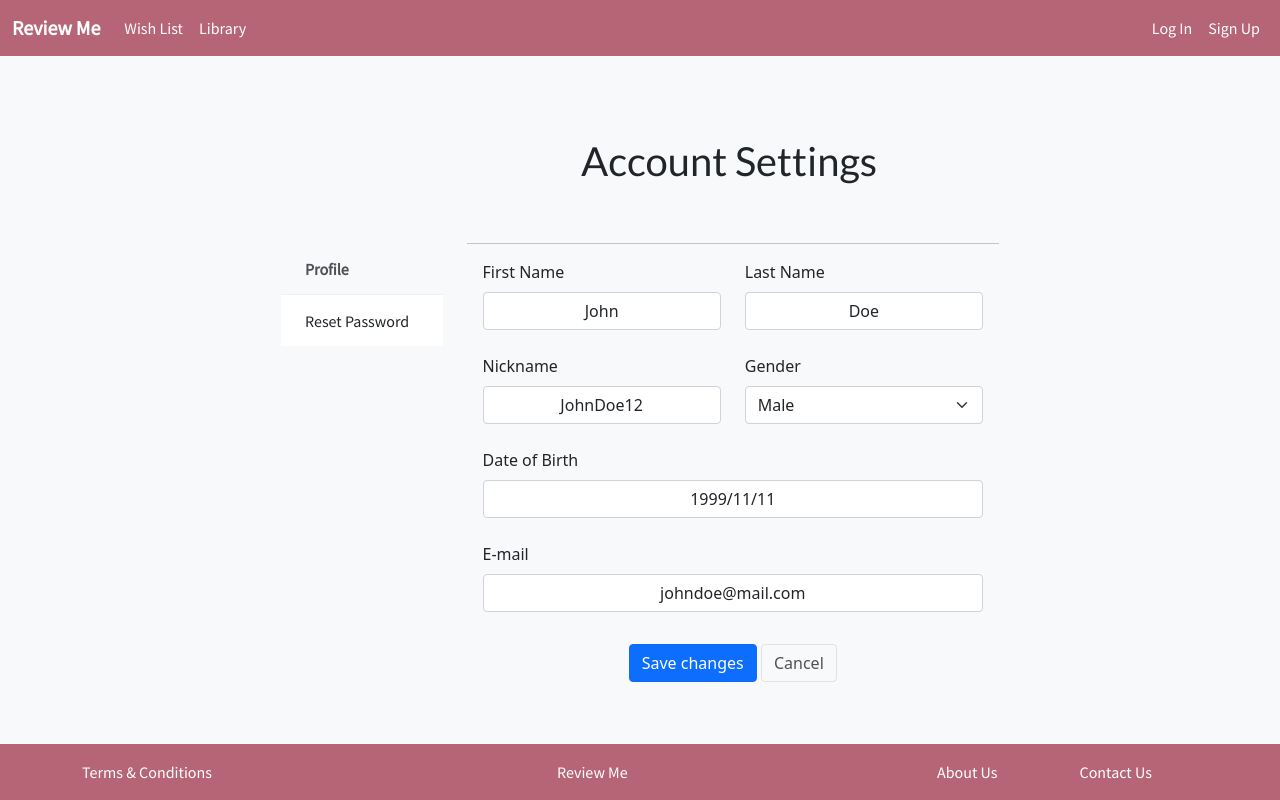
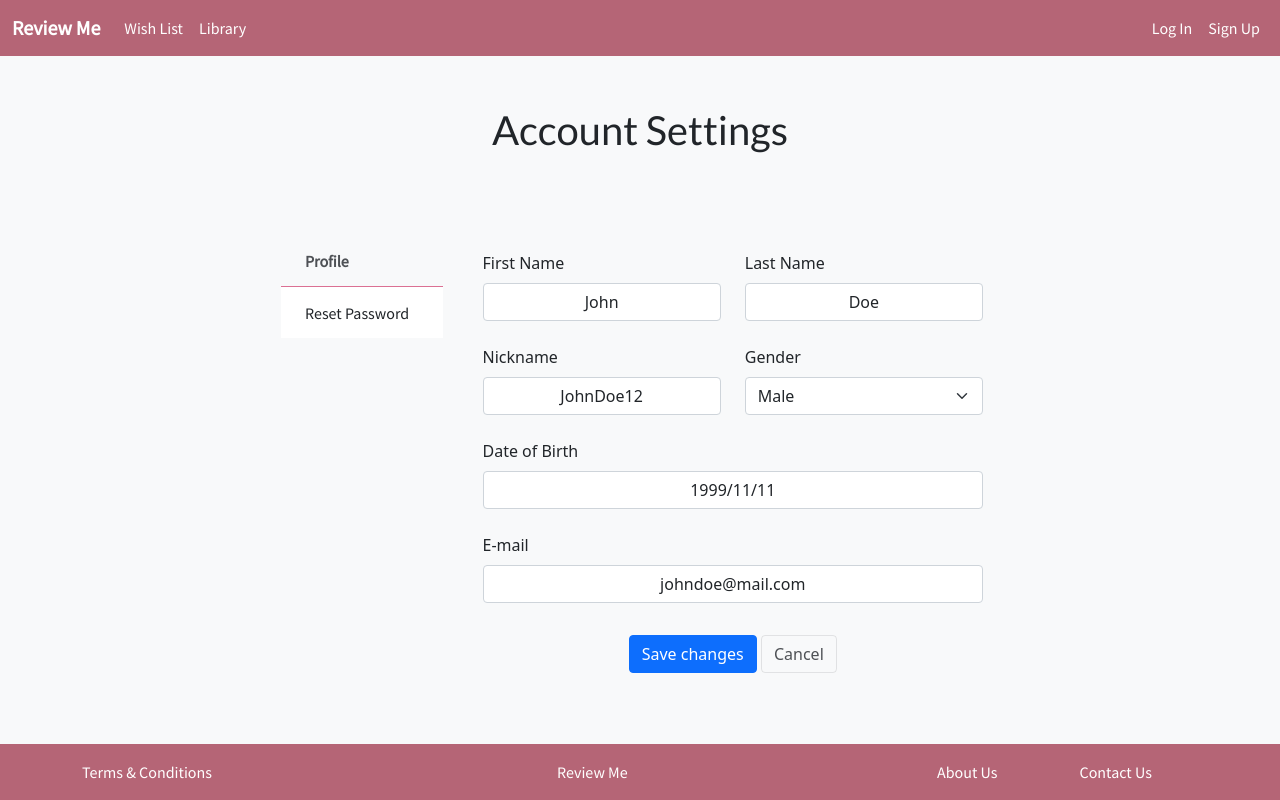
Before and after one commit to hyunjiLeeTech/ReviewMe, a React (Create React App) app in the folder frontend/: page /profile in a window 1280 px wide. Built offline with nearby package versions, Linux system fonts and the light colour scheme.

Commit message:
RVM-32 Updated Profile page

```diff
--- a/frontend/src/components/ProfilePage/Profile.css
+++ b/frontend/src/components/ProfilePage/Profile.css
@@ -10,8 +10,7 @@ body{
 }
 
 .card-title{
-    padding-left: 300px;
-    padding-bottom: 50px;
+    padding-top:50px ;
 }
 
 label.btn {
@@ -39,7 +38,7 @@ html:not(.dark-style) .account-settings-links .list-group-item.active {
 
 .light-style .account-settings-links .list-group-item {
     padding: 0.85rem 1.5rem;
-    border-color: rgba(24, 28, 33, 0.03) !important;
+    border-color:  palevioletred !important;
 }
 .light-style .account-settings-links .list-group-item.active {
     color: #4e5155 !important;
--- a/frontend/src/components/ProfilePage/Profile.js
+++ b/frontend/src/components/ProfilePage/Profile.js
@@ -15,14 +15,15 @@ const Profile = () => {
     return (
         <div className="container light-style">
 
+            <h1 className="card-title">
+                <center>Account Settings</center>
+            </h1>
+
             <div className="card overflow-hidden">
-                <h1 className="card-title">
-                    Account Settings
-                </h1>
 
                 <div className="row no-gutters row-bordered row-border-light">
                     <div className="col-md-3 pt-0">
-                        <div className="list-group list-group-flush account-settings-links">
+                        <div className="list-group list-group-flush account-settings-links ">
                             <Link className="list-group-item list-group-item-action active" data-toggle="list" to="/profile">Profile</Link>
                             <Link className="list-group-item list-group-item-action" data-toggle="list" to="/resetpassword">Reset Password</Link>
                         </div>
@@ -31,7 +32,6 @@ const Profile = () => {
                         <div className="tab-content">
 
                             <div className="tab-pane fade active show" id="profile">
-                                <hr className="border-light m-0" />
                                 <div className="card-body">
 
                                     <div className="row">
```
